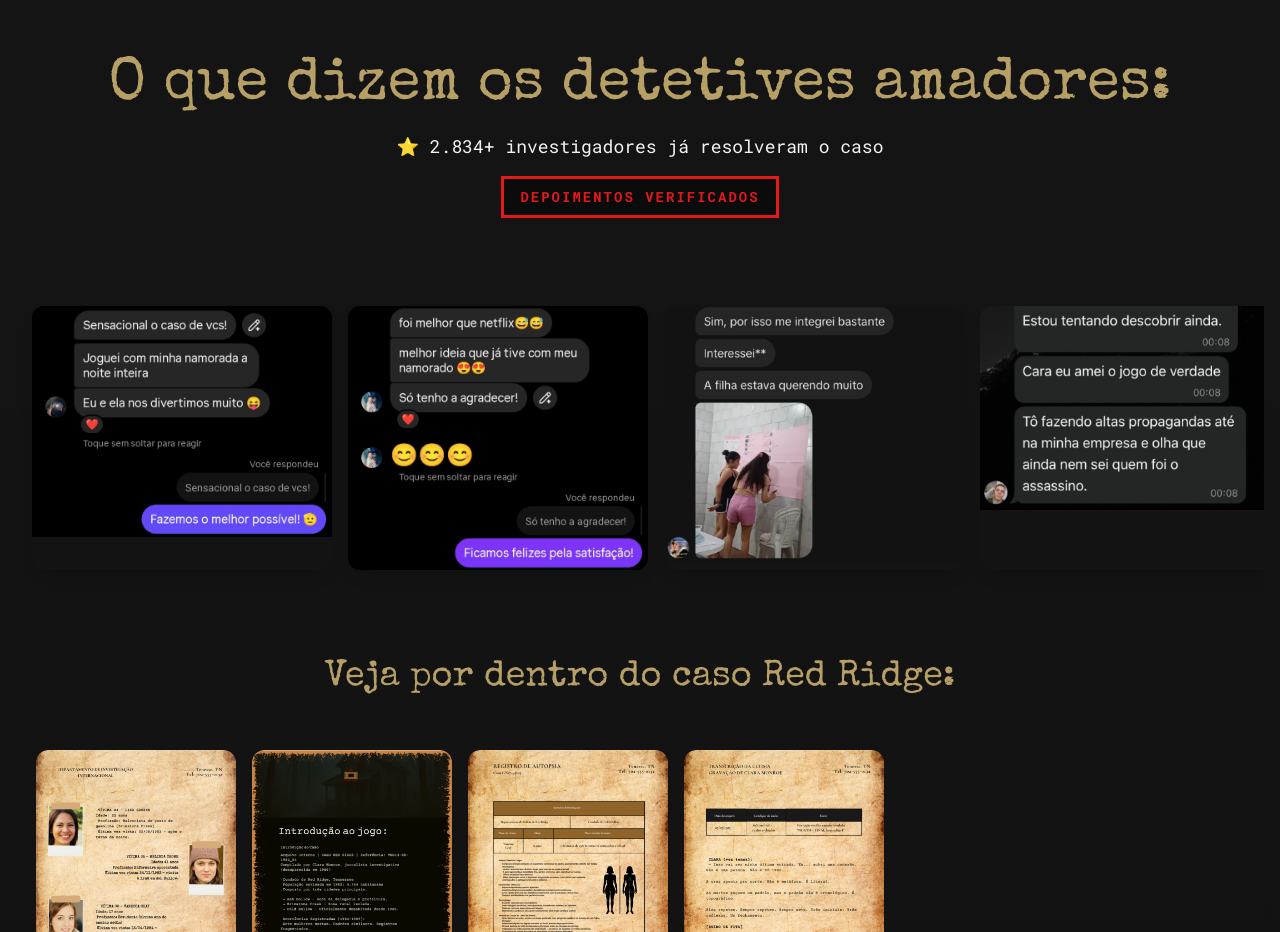
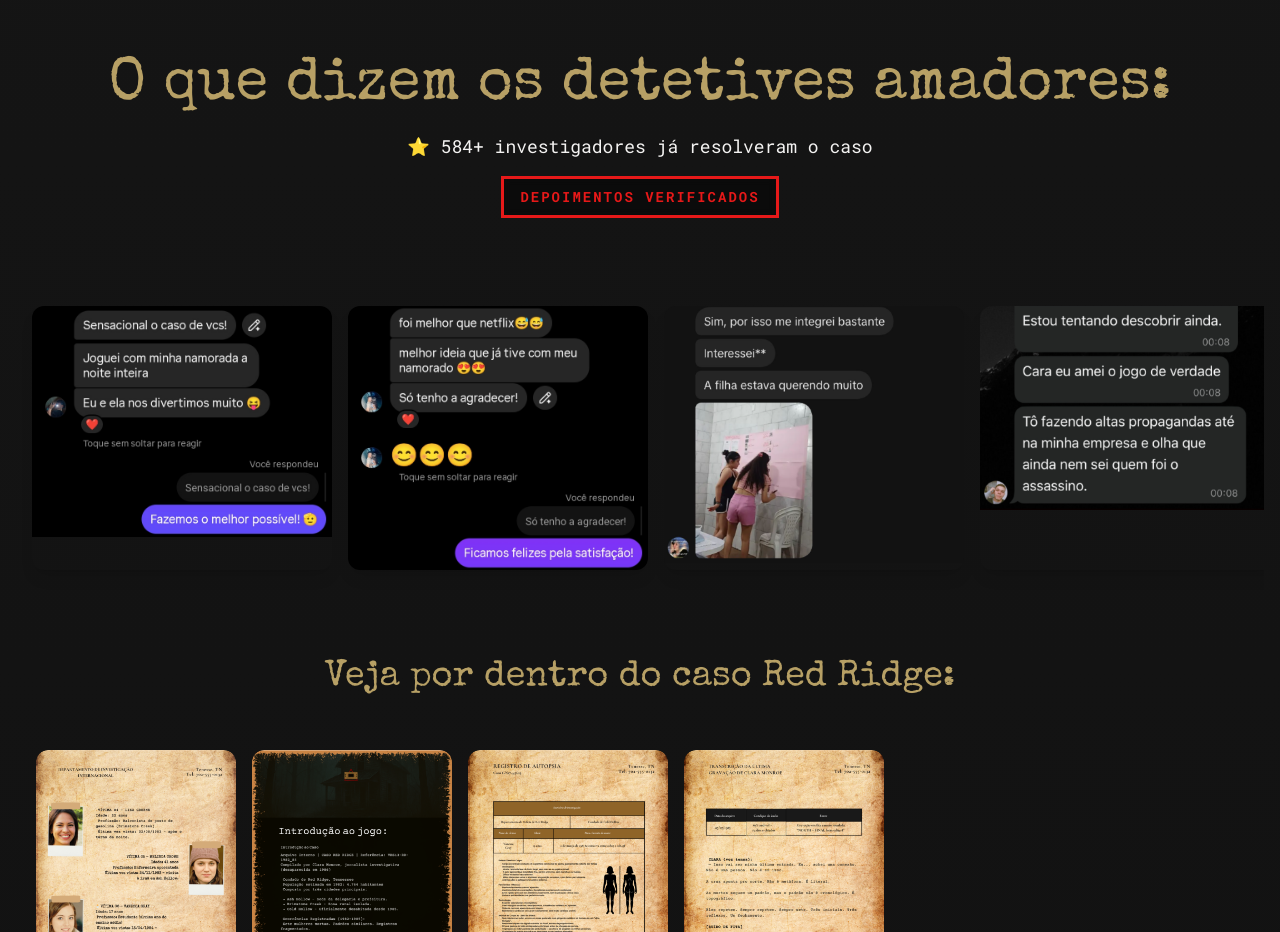
Before and after one commit to satoenzo1-sudo/8ccc0bb7-b36e-4623-96a3-308a9f0f1426, a React (Vite) app: page / in a window 1280 px wide. Shown: the part 4820-5752 px from the top of the page. Built offline with nearby package versions, Linux system fonts and the light colour scheme.

Commit message:
Update testimonial investigator count
Change the number of investigators who have solved the case from 2,834+ to 584+ in the TestimonialsSection.

```diff
--- a/src/components/TestimonialsSection.tsx
+++ b/src/components/TestimonialsSection.tsx
@@ -56,7 +56,7 @@ const TestimonialsSection = () => {
             className="mb-4"
           >
             <p className="font-mono text-aged-paper text-lg">
-              ⭐ 2.834+ investigadores já resolveram o caso
+              ⭐ 584+ investigadores já resolveram o caso
             </p>
           </motion.div>
 
```
